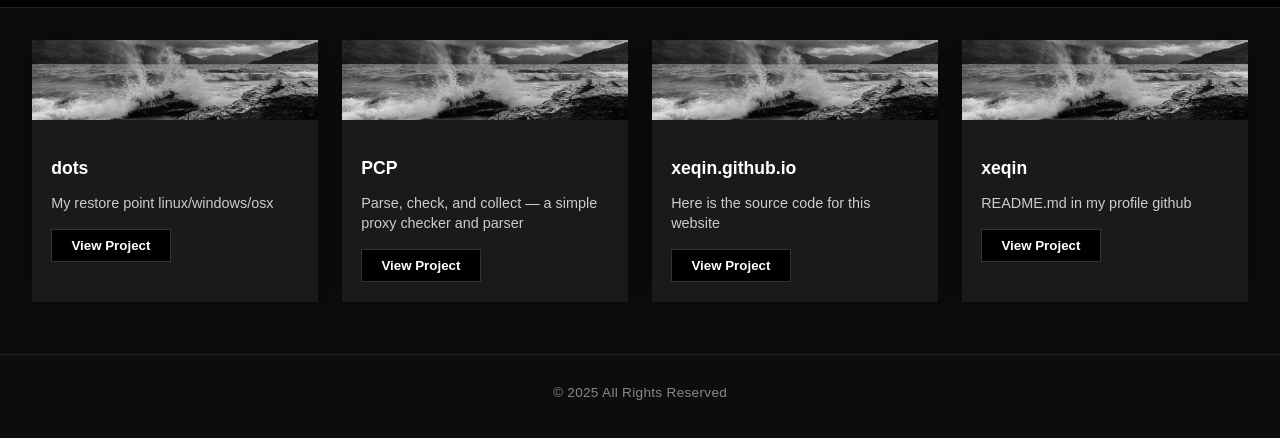
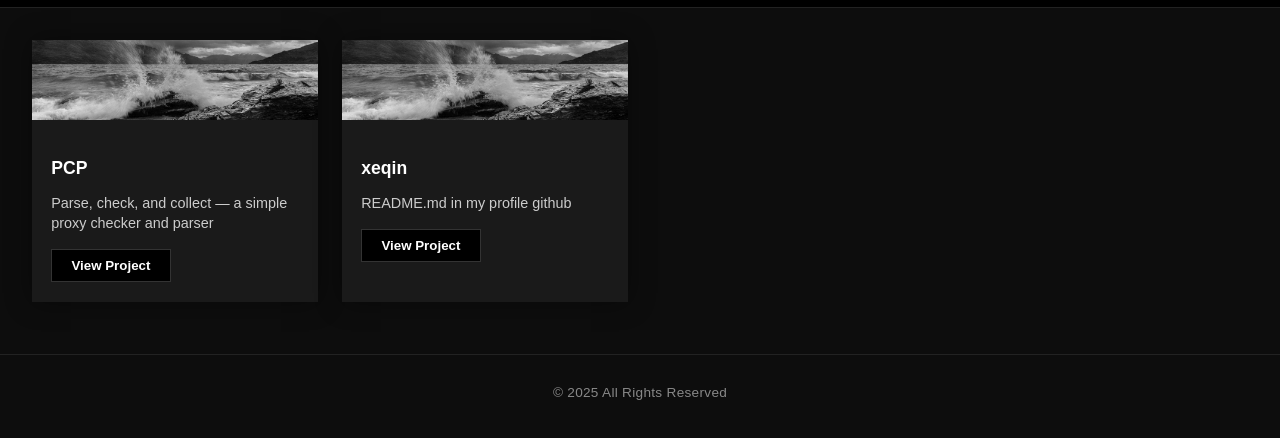
Before and after one commit to sazxe/sazxe.github.io, a plain HTML site: page prod.html in a window 1280 px wide. Shown: the part 42-480 px from the top of the page. Drawn offline with Linux system fonts and the light colour scheme; a web font is replaced by a local one.

Commit message:
Update prod.html

```diff
--- a/prod.html
+++ b/prod.html
@@ -18,30 +18,12 @@
     <div class="project-card">
       <img src="img/banner.jpg" alt="Project Image">
       <div class="project-info">
-        <h2>dots</h2>
-        <p>My restore point linux/windows/osx</p>
-        <button onclick="location.href='https://github.com/xeqin/dots'">View Project</button>
-      </div>
-    </div>
-
-    <div class="project-card">
-      <img src="img/banner.jpg" alt="Project Image">
-      <div class="project-info">
         <h2>PCP</h2>
         <p>Parse, check, and collect — a simple proxy checker and parser</p>
         <button onclick="location.href='https://github.com/xeqin/PCP'">View Project</button>
       </div>
     </div>
 
-
-    <div class="project-card">
-      <img src="img/banner.jpg" alt="Project Image">
-      <div class="project-info">
-        <h2>xeqin.github.io</h2>
-        <p>Here is the source code for this website</p>
-        <button onclick="location.href='https://github.com/xeqin/xeqin.github.io'">View Project</button>
-      </div>
-    </div>
 
     <div class="project-card">
       <img src="img/banner.jpg" alt="Project Image">
```
